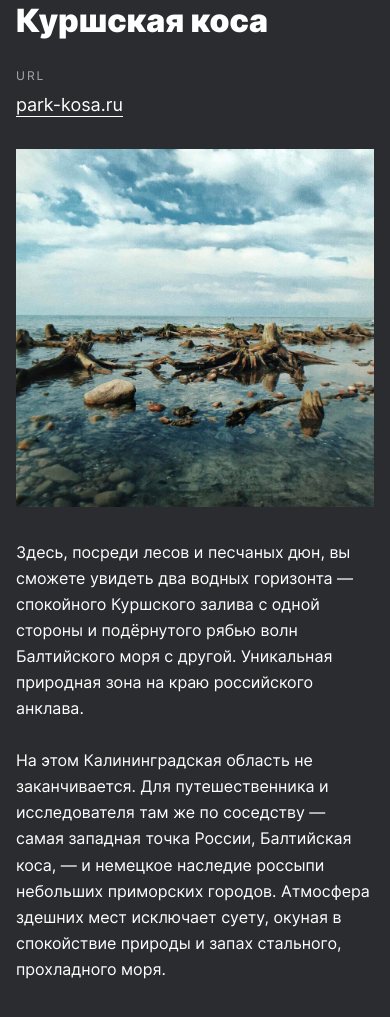
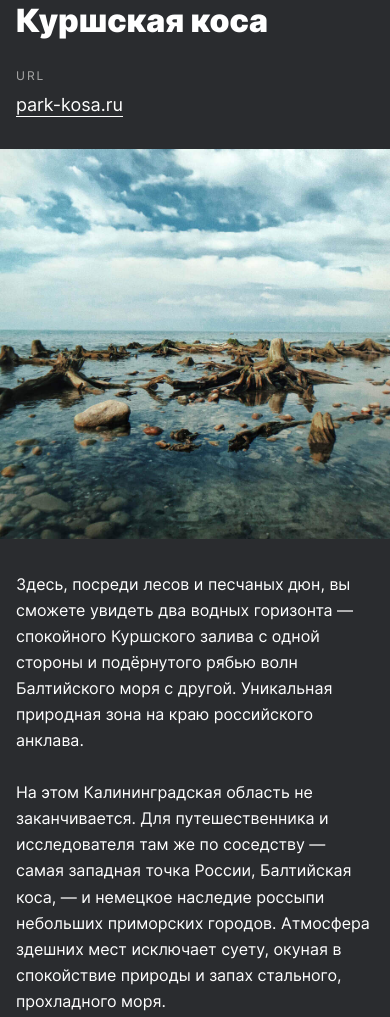
Before and after one commit to phomdev/russian-travel, a plain HTML site: page index.html in a window 390 px wide. Shown: the part 4750-5767 px from the top of the page. Drawn offline with Linux system fonts and the light colour scheme; files whose address does not match are found by name.

Commit message:
fix cover

```diff
--- a/blocks/places/__images/places__images.css
+++ b/blocks/places/__images/places__images.css
@@ -1,3 +1,11 @@
  .places__images {
    width: 100%;
  }
+
+ @media screen and (max-width: 767px) {
+   .places__images {
+     box-sizing: border-box;
+     margin-left: -16px;
+     width: calc(100% + 32px);
+   }
+ }
```
